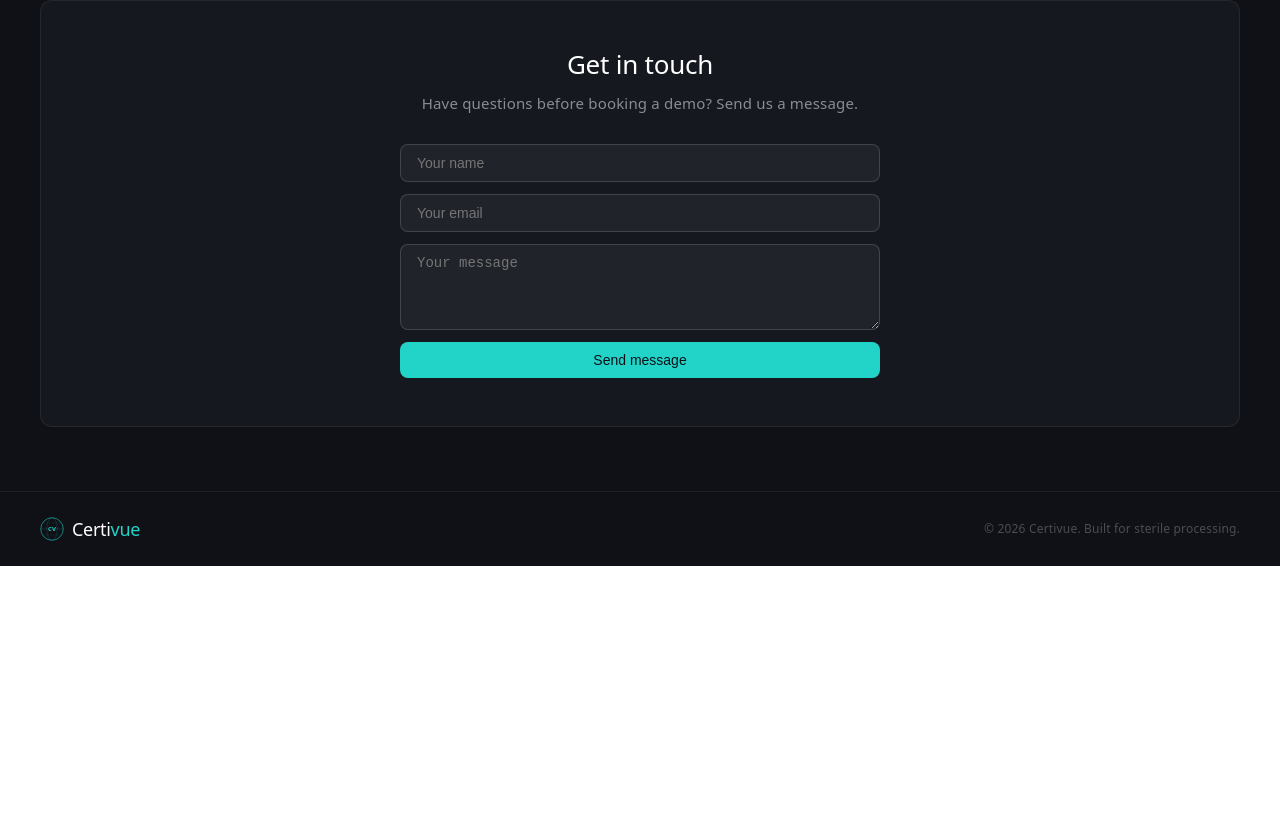
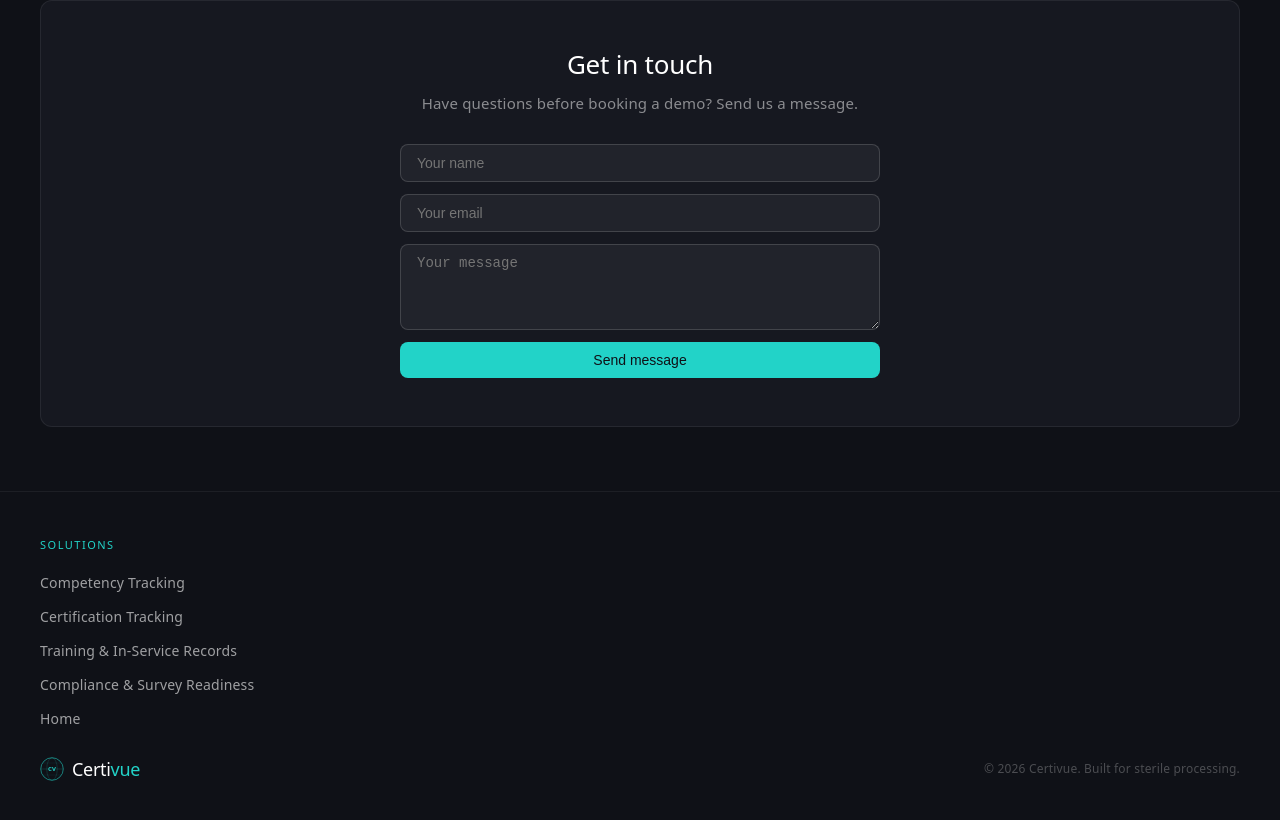
Before and after one commit to eliflo1/certivue-marketing, an Astro site: page / in a window 1280 px wide. Shown: the part 1565-2385 px from the top of the page. Before the commit the page ends 2131 px from the top, so only its background shows below. Built offline with nearby package versions, Linux system fonts and the light colour scheme; Astro itself is replaced by a stand-in of ours.

Commit message:
Add site-wide Solutions footer links for internal linking

```diff
--- a/src/pages/index.astro
+++ b/src/pages/index.astro
@@ -174,7 +174,18 @@ import {
       <ContactSection client:load />
 
       <!-- FOOTER -->
-      <footer style="border-top:0.5px solid rgba(255,255,255,0.06); padding:24px 40px; display:flex; align-items:center; justify-content:space-between; flex-wrap:wrap; gap:12px;">
+      <footer style="border-top:0.5px solid rgba(255,255,255,0.06); padding:40px; display:flex; flex-direction:column; gap:24px;">
+        <div>
+          <p style="color:#22d3c8; font-size:11px; letter-spacing:1.5px; text-transform:uppercase; margin:0 0 12px;">Solutions</p>
+          <div style="display:flex; flex-direction:column; gap:8px;">
+            <a href="/competency-tracking" style="color:rgba(255,255,255,0.6); text-decoration:none; font-size:14px; font-weight:400;">Competency Tracking</a>
+            <a href="/certification-tracking" style="color:rgba(255,255,255,0.6); text-decoration:none; font-size:14px; font-weight:400;">Certification Tracking</a>
+            <a href="/training-records" style="color:rgba(255,255,255,0.6); text-decoration:none; font-size:14px; font-weight:400;">Training & In-Service Records</a>
+            <a href="/compliance" style="color:rgba(255,255,255,0.6); text-decoration:none; font-size:14px; font-weight:400;">Compliance & Survey Readiness</a>
+            <a href="/" style="color:rgba(255,255,255,0.6); text-decoration:none; font-size:14px; font-weight:400;">Home</a>
+          </div>
+        </div>
+        <div style="display:flex; align-items:center; justify-content:space-between; flex-wrap:wrap; gap:12px;">
           <a href="#" style="display:flex; align-items:center; gap:8px; text-decoration:none;">
             <Logo size={24} />
             <Wordmark />
@@ -182,6 +193,7 @@ import {
           <span style="color:rgba(255,255,255,0.25); font-size:12px;">
             © 2026 Certivue. Built for sterile processing.
           </span>
+        </div>
       </footer>
     </div>
   </body>
```
Also changed, not shown: src/layouts/BaseLayout.astro (+13 -1 lines). Lines whose indentation alone changed are shown as unchanged.
